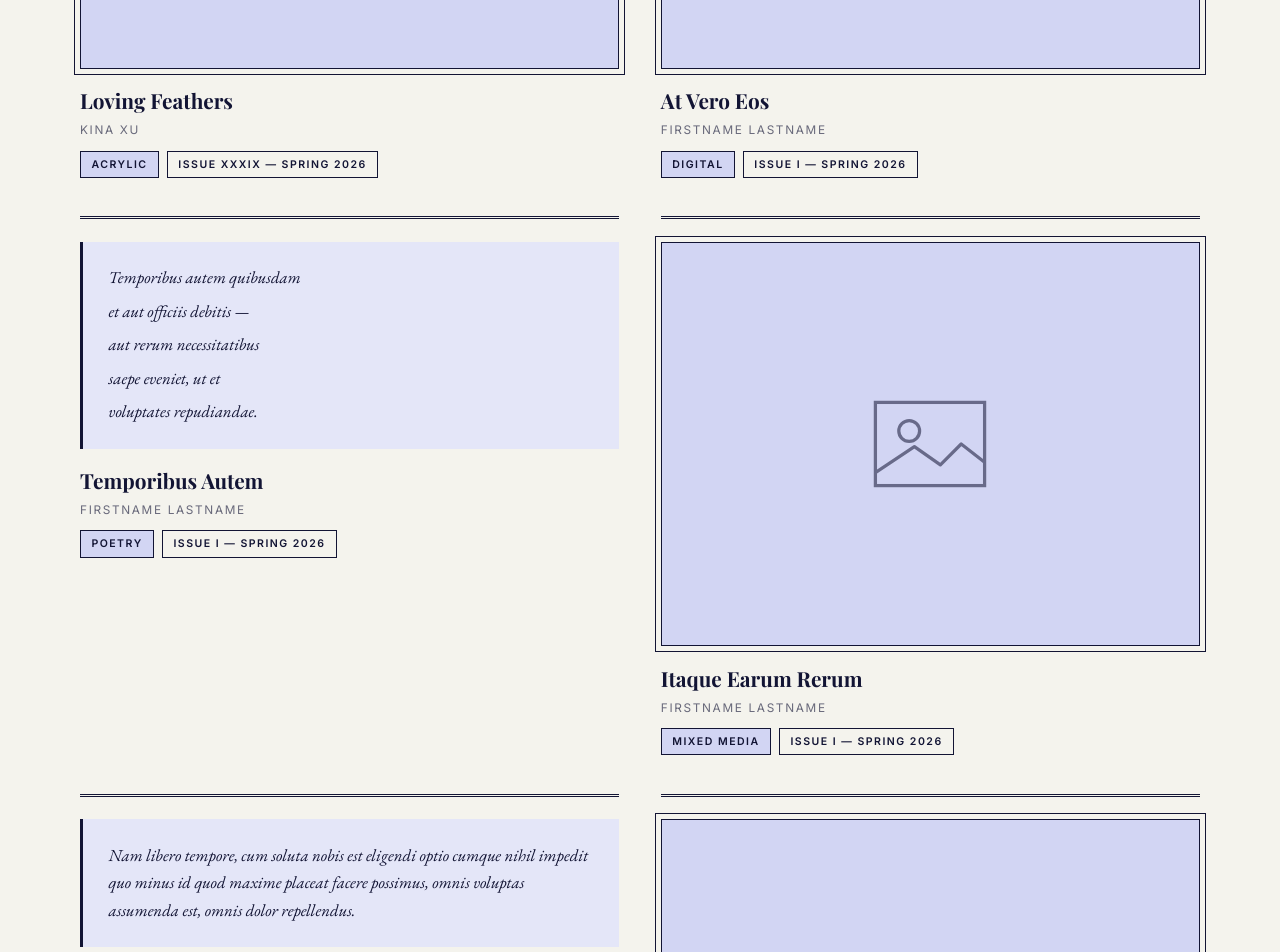
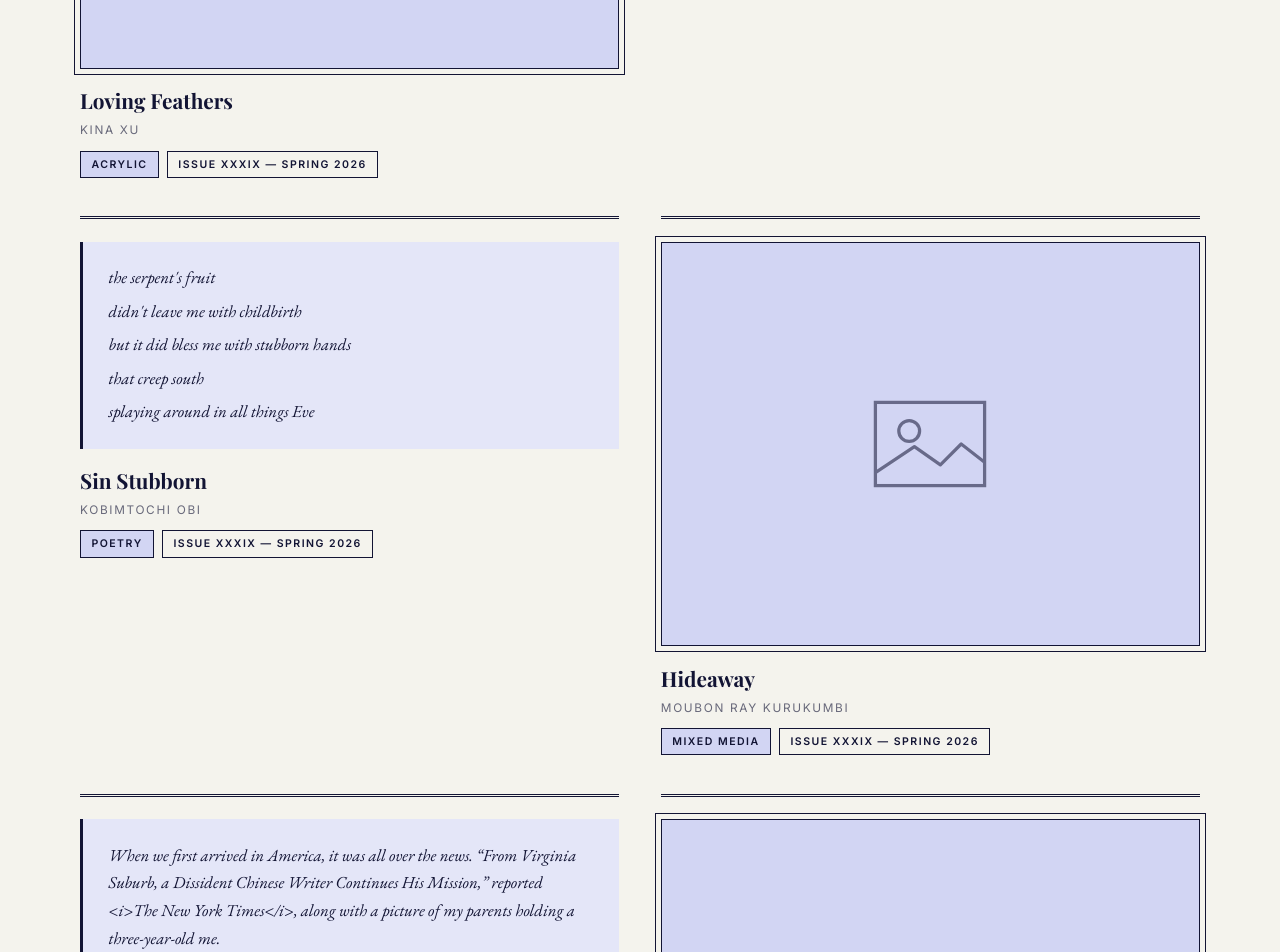
Before and after one commit to thresholdlitmag/threshold-website, a React (Vite) app: page /gallery in a window 1280 px wide. Shown: the part 1420-2372 px from the top of the page. Built offline with nearby package versions, Linux system fonts and the light colour scheme; a web font is replaced by a local one.

Commit message:
Update works data with new titles and excerpts

```diff
--- a/src/data/works.ts
+++ b/src/data/works.ts
@@ -42,7 +42,7 @@ export const WORKS: Work[] = [
     author: "Bastion Price",
     edition: "Issue XXXIX — Spring 2026",
     excerpt:
-      "The great goddess Durga, embodiment of power / An array of 16 arms, like petals of a flower / Each holding a weapon, of each there are only one / Grinning cheekily after a battle easily won",
+      "The great goddess Durga, embodiment of power / An array of 16 arms, like petals of a flower / Each holding a weapon, of each there are only one / Grinning cheekily after a battle easilly won",
   },
   {
     id: "w2",
@@ -64,44 +64,47 @@ export const WORKS: Work[] = [
   },
   {
     id: "w4",
-    title: "At Vero Eos",
-    type: "art",
-    medium: "Digital",
-    author: "Firstname Lastname",
-    edition: "Issue I — Spring 2026",
+    title: "fluffy white clouds",
+    type: "poetry",
+    author: "Ojasvi Ramani",
+    edition: "Issue XXXIX — Spring 2026",
+    excerpt:
+      "they were hung up a little too high / fasted with tape and barely sticky adhesive / we teetered tall on our ladder / my hand barely reaching the dusty corners",
   },
   {
     id: "w5",
-    title: "Temporibus Autem",
+    title: "Sin Stubborn",
     type: "poetry",
-    author: "Firstname Lastname",
-    edition: "Issue I — Spring 2026",
+    author: "Kobimtochi Obi",
+    edition: "Issue XXXIX — Spring 2026",
     excerpt:
-      "Temporibus autem quibusdam / et aut officiis debitis — / aut rerum necessitatibus / saepe eveniet, ut et / voluptates repudiandae.",
+      "the serpent's fruit / didn't leave me with childbirth / but it did bless me with stubborn hands / that creep south / splaying around in all things Eve",
   },
   {
     id: "w6",
-    title: "Itaque Earum Rerum",
+    title: "Hideaway",
     type: "art",
     medium: "Mixed Media",
-    author: "Firstname Lastname",
-    edition: "Issue I — Spring 2026",
+    author: "Moubon Ray Kurukumbi",
+    edition: "Issue XXXIX — Spring 2026",
+    // imageUrl: "https://your-cloud-storage/link-to-artwork.jpg",
   },
   {
     id: "w7",
-    title: "Nam Libero Tempore",
+    title: "Free Birds",
     type: "prose",
-    author: "Firstname Lastname",
-    edition: "Issue I — Spring 2026",
+    author: "Justin Yu",
+    edition: "Issue XXXIX — Spring 2026",
     excerpt:
-      "Nam libero tempore, cum soluta nobis est eligendi optio cumque nihil impedit quo minus id quod maxime placeat facere possimus, omnis voluptas assumenda est, omnis dolor repellendus.",
+      "When we first arrived in America, it was all over the news. “From Virginia Suburb, a Dissident Chinese Writer Continues His Mission,” reported <i>The New York Times</i>, along with a picture of my parents holding a three-year-old me. ",
   },
   {
     id: "w8",
-    title: "Quis Autem Vel",
+    title: "The Sea",
     type: "art",
     medium: "Acrylic",
-    author: "Firstname Lastname",
-    edition: "Issue I — Spring 2026",
+    author: "Olivia Kim",
+    edition: "Issue XXXIX — Spring 2026",
+    // imageUrl: "https://your-cloud-storage/link-to-artwork.jpg",
   },
 ];
```
